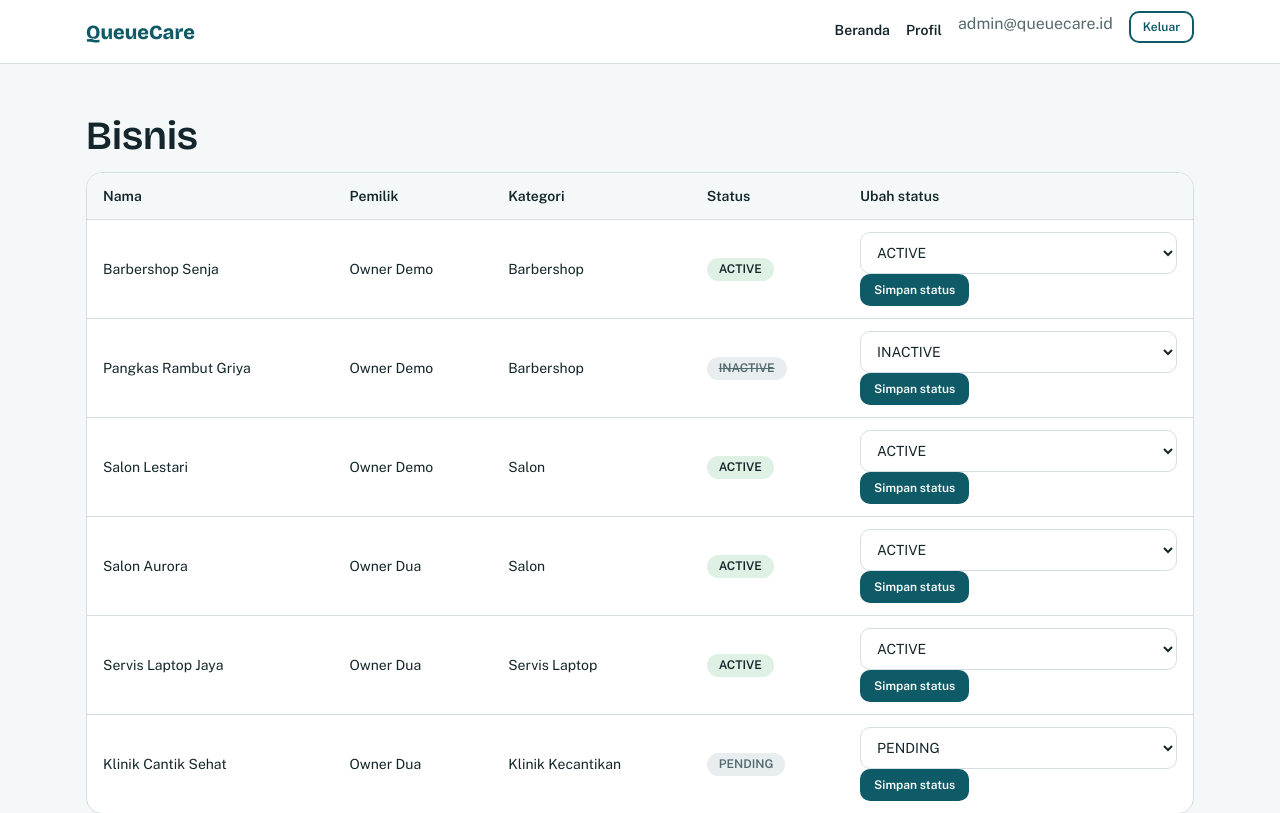
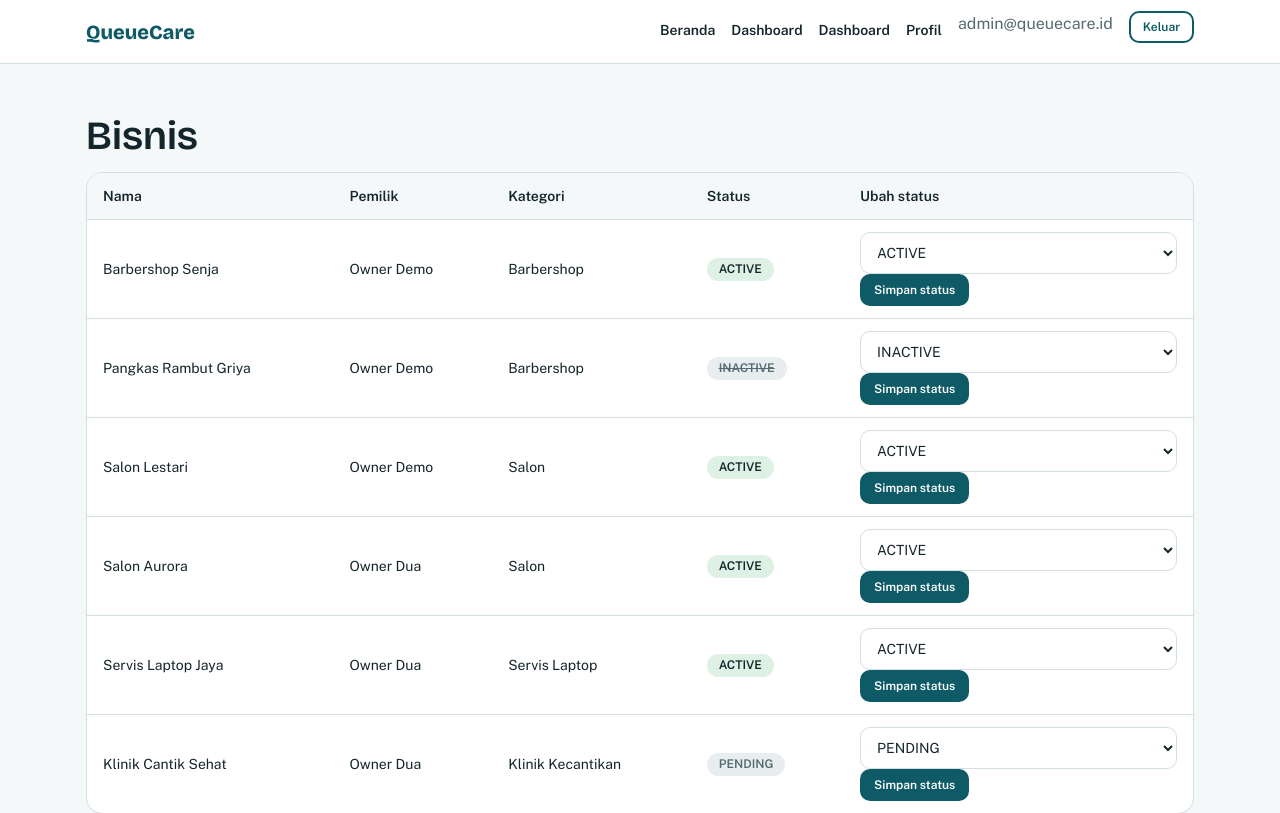
Before and after one commit to AtharFazli/queuecare, a Spring Boot app: page /admin/businesses in a window 1280 px wide. Shown: the top 813 px of the page. Run offline with Spring Boot 4, Linux system fonts and the light colour scheme; a user stored in the database is signed in; data comes from the database, SQL or seed files in the repository; some of the project's set-up classes (security, data sources, template engines, error pages and the like) are left out, and stand-ins take their place; some libraries are stand-ins or nearby versions.

Commit message:
fix: link Dashboard di navbar untuk owner dan admin

```diff
--- a/src/main/resources/templates/fragments/layout.html
+++ b/src/main/resources/templates/fragments/layout.html
@@ -16,6 +16,8 @@
       <button class="navbar__tombol-menu tombol tombol--kecil tombol--sekunder" type="button" aria-expanded="false" aria-controls="menu-utama">Menu</button>
       <div class="navbar__menu" id="menu-utama">
         <a th:href="@{/}" th:attr="aria-current=${active == 'beranda' ? 'page' : null}">Beranda</a>
+        <a sec:authorize="hasRole('OWNER')" th:href="@{/owner}">Dashboard</a>
+        <a sec:authorize="hasRole('ADMIN')" th:href="@{/admin}">Dashboard</a>
         <th:block sec:authorize="!isAuthenticated()">
           <a th:href="@{/login}">Masuk</a>
           <a class="tombol tombol--kecil" th:href="@{/register}">Daftar</a>
```
